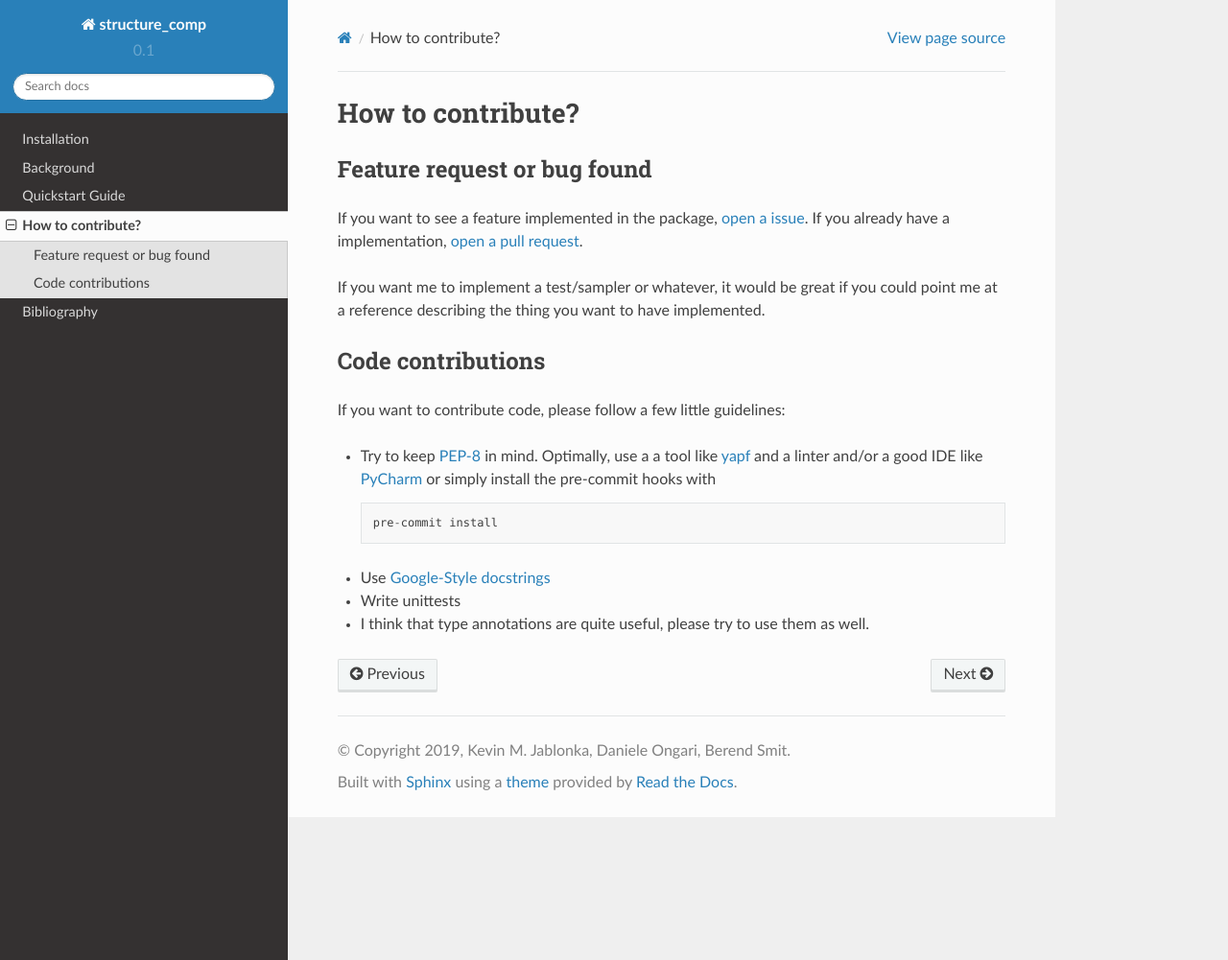
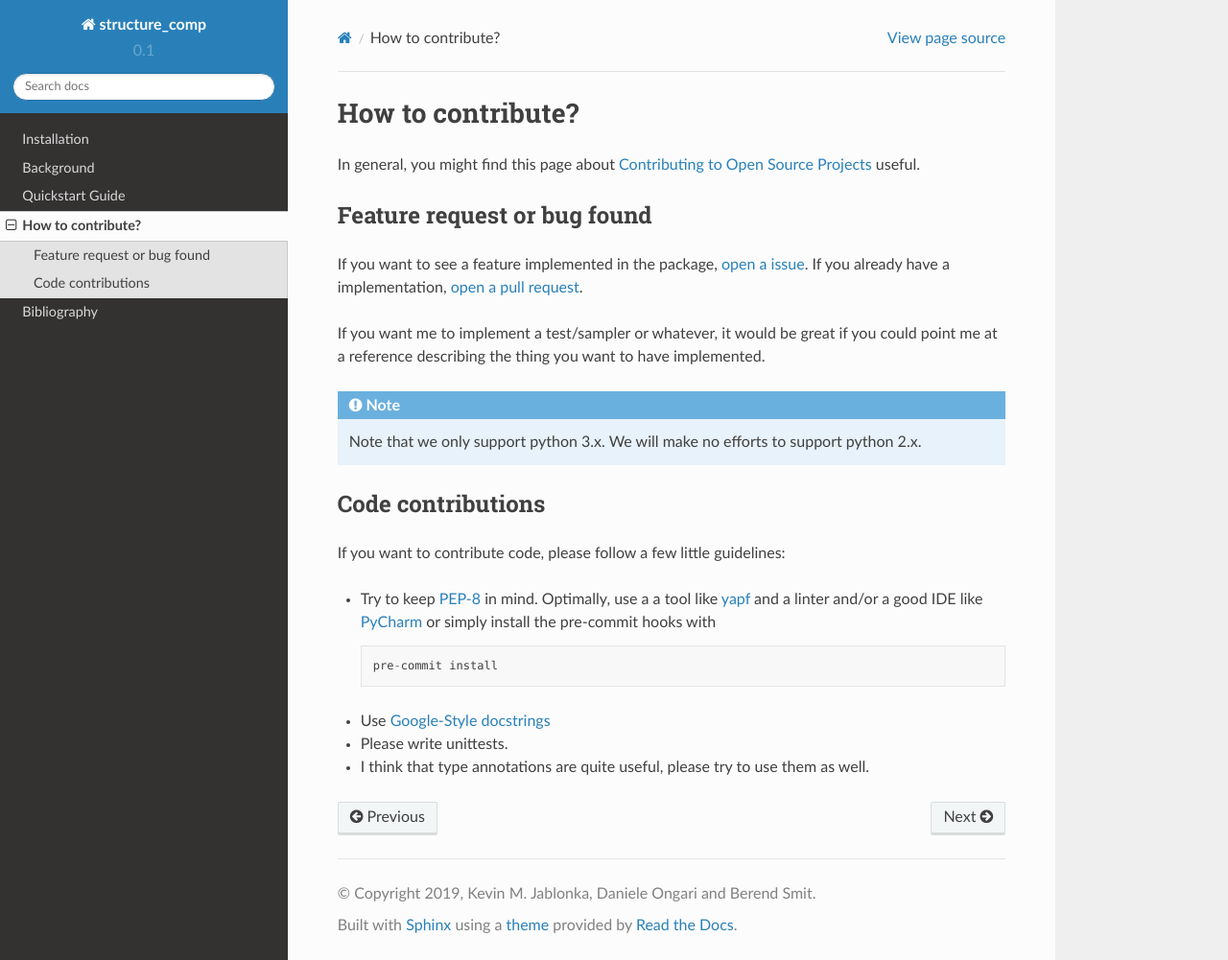
Before and after one commit to kjappelbaum/structure_comp, a Sphinx documentation site: the page built from docs/source/contribute.rst, in a window 1280 px wide and 1001 px high. Shown: the whole window at 96% size. Built offline with Sphinx 7.4.7 and the Read the Docs theme 2.0.0, drawn with Linux system fonts in a browser that asks for light colours.

Commit message:
Contribution guide updated.

```diff
--- a/docs/source/conf.py
+++ b/docs/source/conf.py
@@ -23,8 +23,8 @@ sys.path.insert(0, os.path.abspath('../..'))
 # -- Project information -----------------------------------------------------
 
 project = 'structure_comp'
-copyright = '2019, Kevin M. Jablonka, Daniele Ongari, Berend Smit'
-author = 'Kevin M. Jablonka, Daniele Ongari, Berend Smit'
+copyright = '2019, Kevin M. Jablonka, Daniele Ongari and Berend Smit'
+author = 'Kevin M. Jablonka, Daniele Ongari and Berend Smit'
 
 # The short X.Y version
 version = '0.1'
--- a/docs/source/contribute.rst
+++ b/docs/source/contribute.rst
@@ -1,6 +1,9 @@
 ============================
 How to contribute?
 ============================
+
+In general, you might find this page about `Contributing to Open Source Projects <https://www.contribution-guide.org/>`_
+useful.
 
 Feature request or bug found
 -----------------------------
@@ -10,17 +13,22 @@ If you want to see a feature implemented in the package, `open a issue <https://
 If you want me to implement a test/sampler or whatever, it would be great if you could point me at a reference
 describing the thing you want to have implemented.
 
+.. note::
+
+    Note that we only support python 3.x. We will make no efforts to support
+    python 2.x.
 
 Code contributions
 ------------------
 If you want to contribute code, please follow a few little guidelines:
 
-* Try to keep `PEP-8 <https://www.python.org/dev/peps/pep-0008/>`_ in mind. Optimally, use a a tool like `yapf <https://github.com/google/yapf>`_ and a linter
+* Try to keep `PEP-8 <https://www.python.org/dev/peps/pep-0008/>`_ in mind. Optimally, use a a tool like
+  `yapf <https://github.com/google/yapf>`_ and a linter
   and/or a good IDE like `PyCharm <https://www.jetbrains.com/pycharm/>`_ or simply install the pre-commit hooks with
   ::
 
     pre-commit install
 
 * Use `Google-Style docstrings <https://sphinxcontrib-napoleon.readthedocs.io/en/latest/example_google.html>`_
-* Write unittests
+* Please write unittests.
 * I think that type annotations are quite useful, please try to use them as well.
```
Also changed, not shown: docs/source/quickstart.rst (line endings or trailing spaces).
